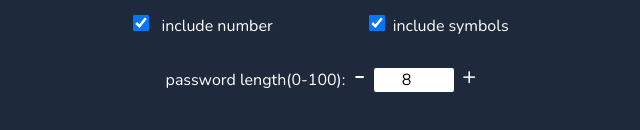
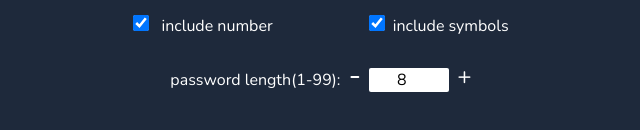
Before and after one commit to CTLM08/password-generator, a React (Vite) app: page / in a window 1280 px wide. Shown: the part 430-560 px from the top of the page, without its empty margins (319-959 px from the left). Built offline with nearby package versions, Linux system fonts and the light colour scheme; a web font is replaced by a local one.

Commit message:
password

```diff
--- a/src/App.jsx
+++ b/src/App.jsx
@@ -120,7 +120,7 @@ const App = () => {
         </div>
 
         <div className="flex  items-center mt-5 gap-2 justify-center animate__animated animate__lightSpeedInLeft">
-          <div className="">password length(0-100):</div>
+          <div className="">password length(1-99):</div>
           <div className="text-3xl mb-2">
             <button onClick={() => setlength(length - 1)}>-</button>{" "}
           </div>
```
